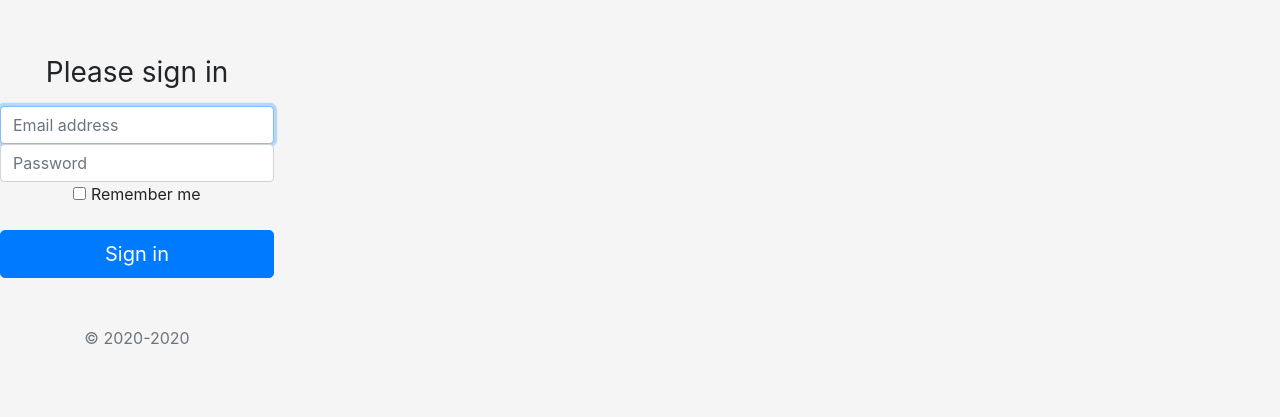
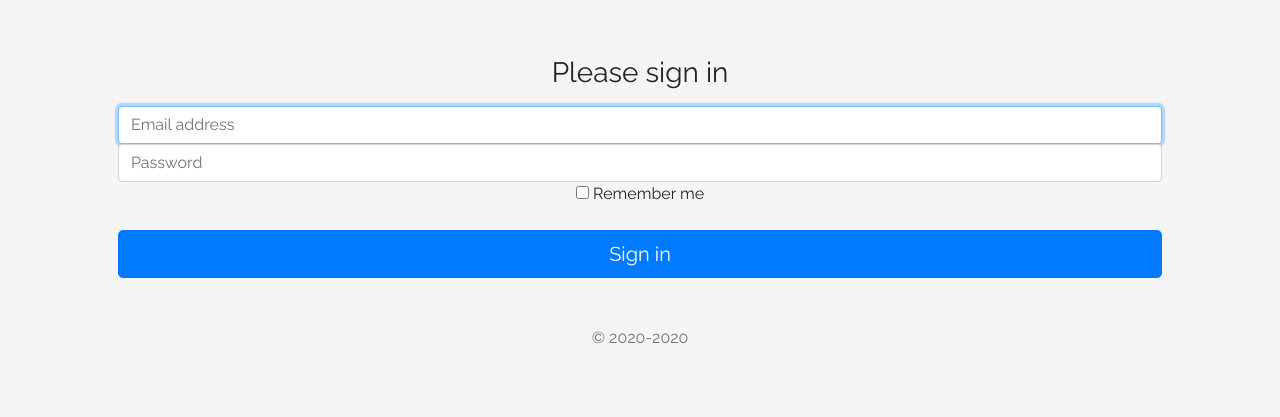
Before and after one commit to antho33-prog/Workspace, a plain HTML site: page login.html in a window 1280 px wide. Shown: the part 189-606 px from the top of the page. Drawn offline with Linux system fonts and the light colour scheme.

Commit message:
Update login.html

```diff
--- a/login.html
+++ b/login.html
@@ -38,8 +38,9 @@
 </head>
 
 <body class="text-center">
-<!--   <div class="container p-5">
-    <div class="alert alert-danger" role="alert" style="position: relative; width:auto; top: 0;">
+<div class="container p-5">
+
+  <!-- <div class="alert alert-danger" role="alert" style="position: relative; width:auto; top: 0;">
       <h4 class="alert-heading">¡A trabajar! :)</h4>
       <p>Esta sección corresponde a: Entrega 1 (Fecha de entrega: 16/08/2020) -> Punto 3 y 4.</p>
       <hr>
@@ -50,7 +51,7 @@
   <script src="js/init.js"></script>
   <script src="js/login.js"></script>
 
-<form class="form-signin">
+<form action="index.html"class="form-signin" class="centrar">
   <h1 class="h3 mb-3 font-weight-normal">Please sign in</h1>
   <label for="inputEmail" class="sr-only">Email address</label>
   <input type="email" id="inputEmail" class="form-control" placeholder="Email address" required autofocus>
```
